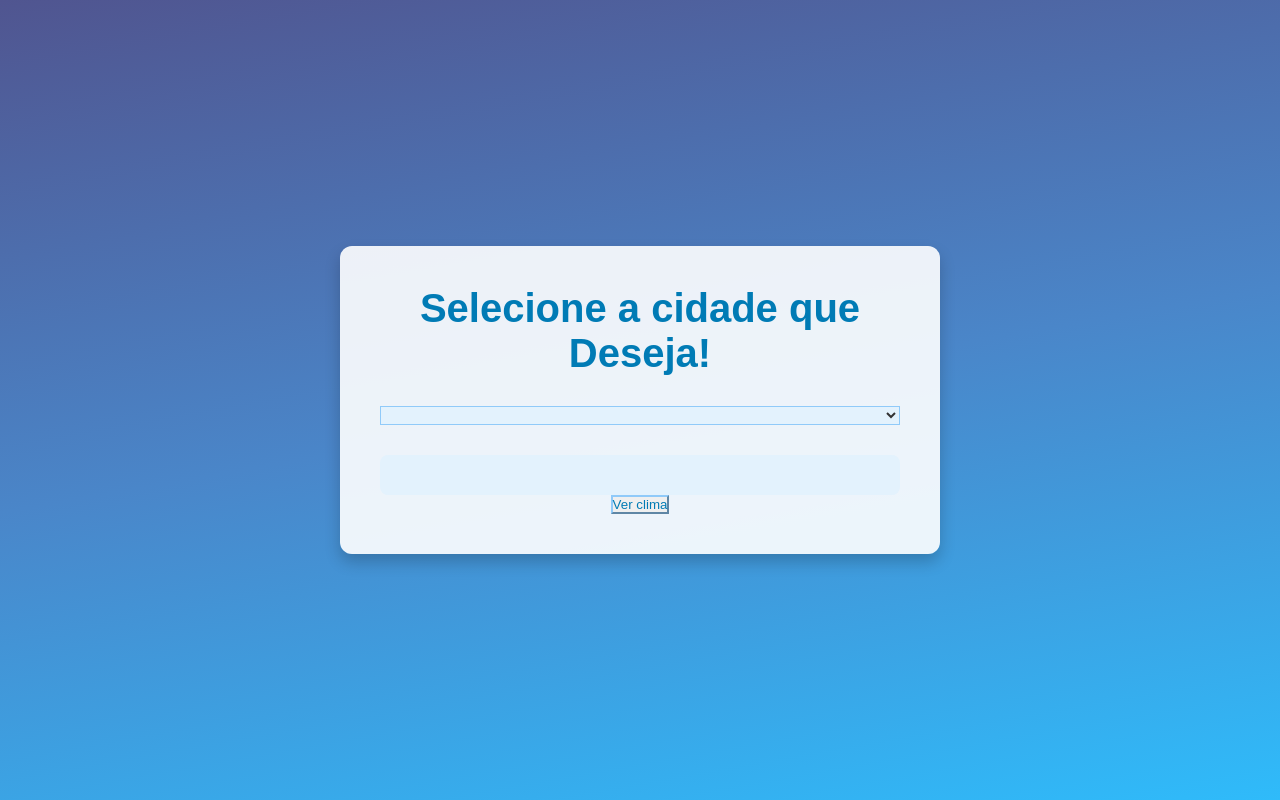
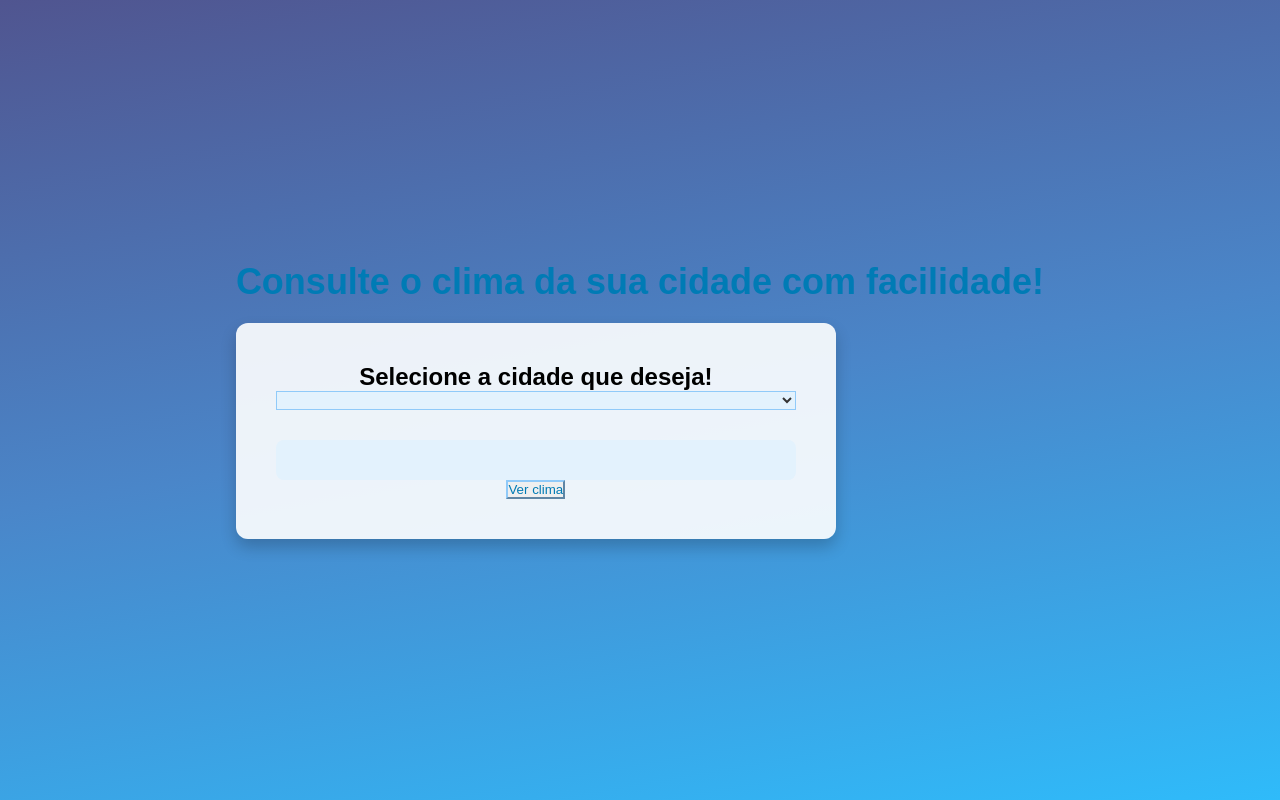
Before and after one commit to Dropez7/Weather-Consult, a website built with webpack: page public/index.html in a window 1280 px wide. Built offline with nearby package versions, Linux system fonts and the light colour scheme; some packages are replaced by stand-ins of ours; no server answers.

Commit message:
Added tittle

```diff
--- a/public/index.html
+++ b/public/index.html
@@ -1,24 +1,30 @@
 <!DOCTYPE html>
 <html lang="pt-br">
+
 <head>
     <meta charset="UTF-8">
     <meta name="viewport" content="width=device-width, initial-scale=1.0">
     <title>Clima</title>
 </head>
+
 <body>
+
+    <div class="d-flex flex-column justify-content-center align-items-center">
+        <div>
+            <h1 class="main-title">Consulte o clima da sua cidade com facilidade!</h1>
+        </div>
         <section class="section-container">
-        <h1 class="display-4">Selecione a cidade que Deseja!</h1>
+            <h1 class="display-4">Selecione a cidade que deseja!</h1>
             <select id="cityDropdown" class="weather-dropdown" style="width: 100%;">
                 <!-- Options serão preenchidas pelo JavaScript -->
             </select>
-
             <div id="clima" class="clima-info mt-2">
                 <!-- Informações do clima serão preenchidas pelo JavaScript -->
             </div>
-
             <button id="action" class="mt-3 btn btn-outline-dark">Ver clima</button>
-
         </section>
+    </div>
     <script src="./assets/js/bundle.js"></script>
 </body>
+
 </html>
--- a/src/assets/css/style.css
+++ b/src/assets/css/style.css
@@ -1,5 +1,5 @@
-/* Reset de margem e padding */
-* {
+ /* Reset de margem e padding */
+ * {
     margin: 0;
     padding: 0;
     box-sizing: border-box;
@@ -26,10 +26,11 @@ body {
     width: 90%;
 }
 
-h1 {
-    font-size: 40px !important;
-    margin-bottom: 30px !important;
+.main-title {
+    font-size: 36px;
     color: #007bb5; /* Azul mais escuro */
+    margin-bottom: 20px;
+    text-align: center;
 }
 
 .weather-dropdown {
```
Lines whose indentation alone changed are shown as unchanged.
